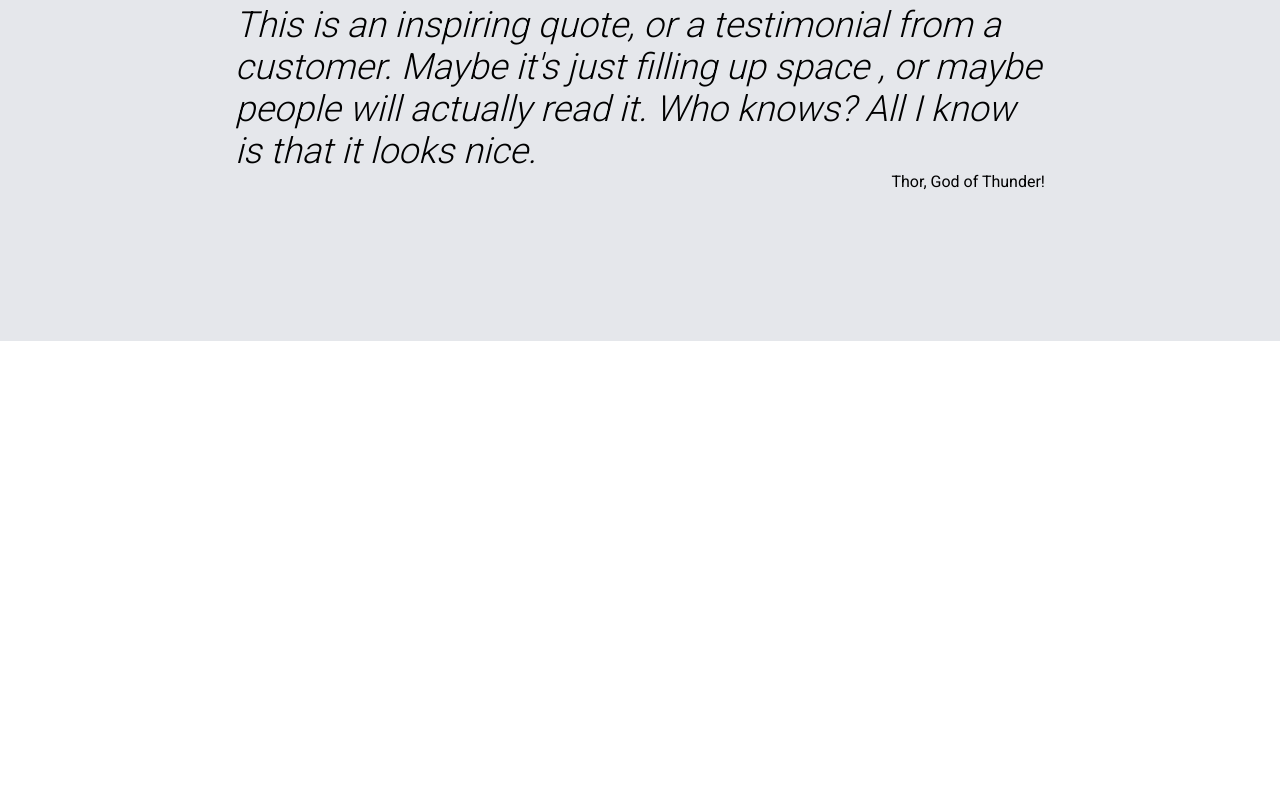
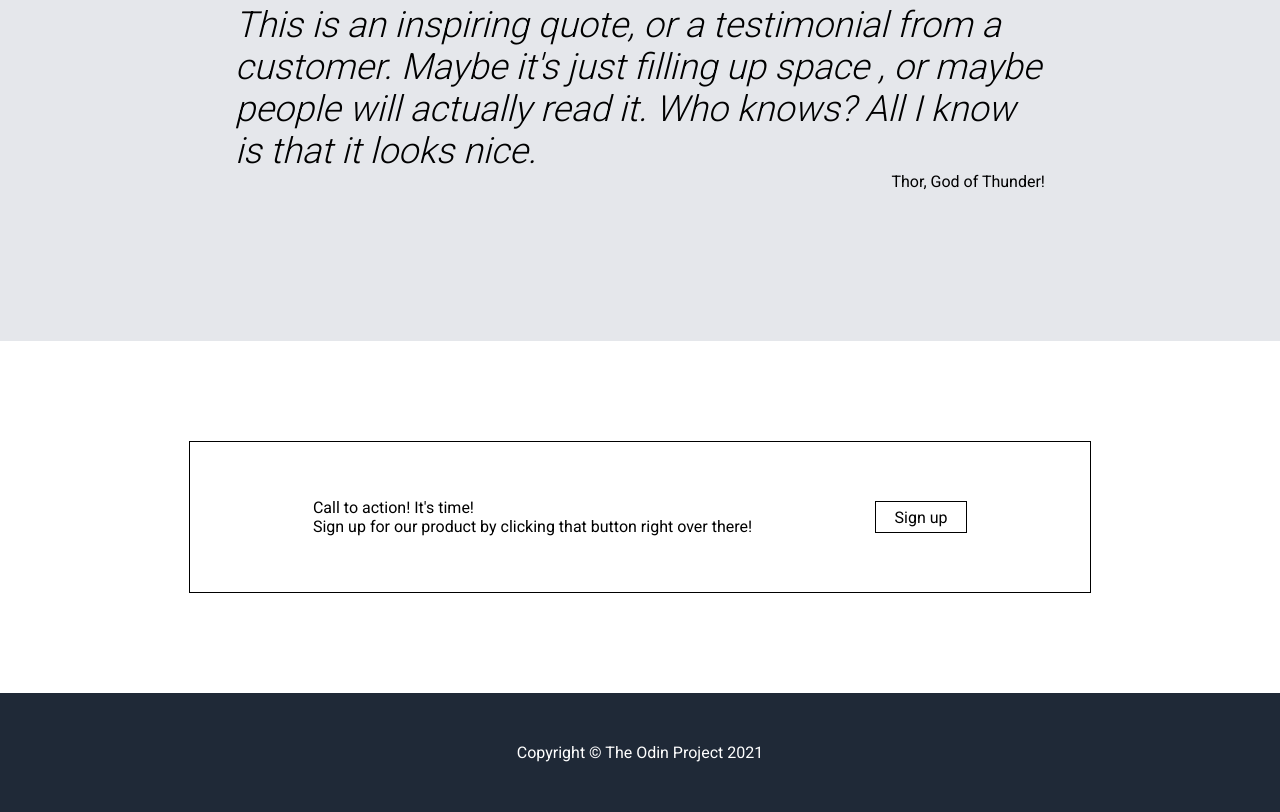
Before and after one commit to KINOBQ/Landing-page, a plain HTML site: page index.html in a window 1280 px wide. Shown: the part 1088-1900 px from the top of the page. Before the commit the page ends 1429 px from the top, so only its background shows below. Drawn offline with Linux system fonts and the light colour scheme.

Commit message:
finish all html

```diff
--- a/index.html
+++ b/index.html
@@ -19,8 +19,10 @@
     <div class="top-section">
         <div class="left-section">
             <div class="left-text">This website is awesome</div>
-            <div class="sub-text">Sub text</div>
-            <div class="sign-up">Sign up</div>
+            <div class="sub-text">This website has some subtext that goes under the main title. It's smaller font and color is lower contrast. </div>
+            <div class="sign-up-box">
+                <div class="sign-up">Sign up</div>
+            </div>
         </div>
         <div class="second-section">
             <div class="right-section">This is a placeholder for an image</div>
@@ -53,6 +55,23 @@
         <div class="quote-author">Thor, God of Thunder!</div>
         </div>
     </div>
+    <div class="last-section">
+        <div class="rectangle">
+            <div class="left">
+                <div class="top-text">Call to action! It's time!</div>
+                <div class="bottom-text">Sign up for our product by clicking that button right over there!</button></div>
+            </div>
+            <div class="right">
+                <div class="sign-up-box">
+                    <div class="sign-up">Sign up</div>
+                </div>
+            </div>
+        </div>
+    </div>
+    <div class="footer">
+        <div class="footer-text">Copyright © The Odin Project 2021</div>
+    </div>
+
 
 </body>
 </html>
--- a/style.css
+++ b/style.css
@@ -34,6 +34,7 @@ a{
 .left-section, .right-section{
     margin-top: 120px;
     margin-bottom: 100px;
+    width: 400px;
 }
 
 .right-section{
@@ -45,10 +46,6 @@ a{
     padding: 10px;
     justify-content: center;
     align-items: center;
-}
-
-.middle-section{
-
 }
 
 .information{
@@ -103,3 +100,36 @@ a{
     display: flex;
     justify-content: flex-end;
 }
+
+.last-section{
+    display: flex;
+    justify-content: center;
+    padding: 100px;
+}
+
+.rectangle{
+    display: flex;
+    border: 1px solid black;
+    width: 900px;
+    height: 150px;
+    justify-content: space-evenly;
+    align-items: center;
+}
+
+.sign-up-box {
+    display: flex;
+    width: 90px;
+    height: 30px;
+    border: 1px solid black;
+    justify-content: center;
+    align-items: center;
+}
+
+.footer{
+    display: flex;
+    justify-content: center;
+    align-items: center;
+    padding: 50px;
+    background-color: #1f2937;
+    color: white;
+}
```
